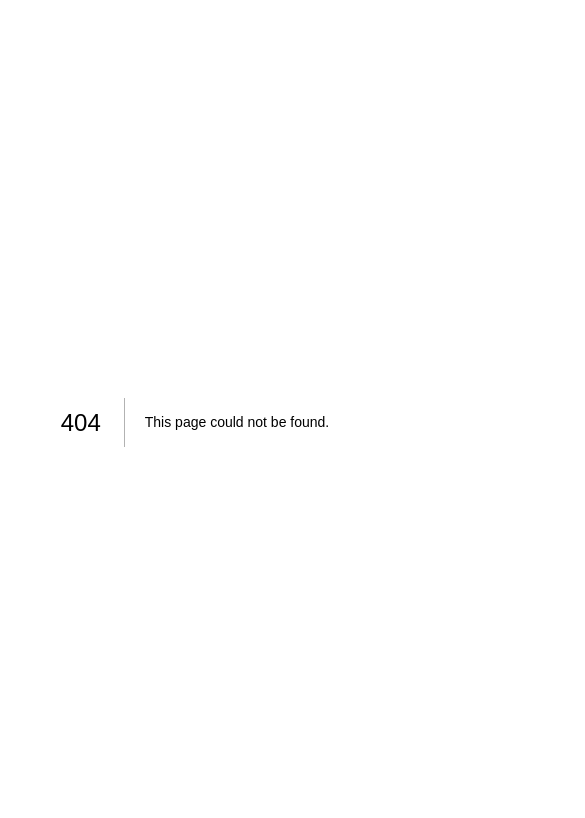
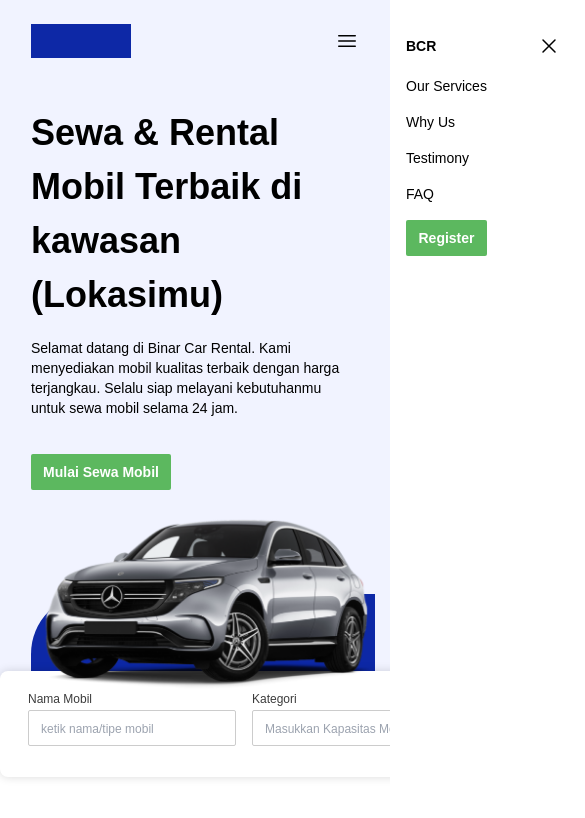
Before and after one commit to milhamfirmansyah/customer-car-rent, a Next.js app: page /cari-mobil in a window 390 px wide. Before the commit this address had no page. Shown: the top 818 px of the page, 585 px wide, since content can reach past the window. Built offline with nearby package versions, Linux system fonts and the light colour scheme.

Commit message:
created cari-mobil page & added input filter car

```diff
--- /dev/null
+++ b/app/cari-mobil/page.tsx
@@ -0,0 +1,53 @@
+import React from 'react';
+import Navbar from '../components/Navbar';
+import Hero from '../components/Hero';
+
+function page() {
+  return (
+    <>
+      <Navbar />
+      <Hero />
+      <div className="w-[1047px] h-[106px] bg-[#FFF] shadow-md mx-auto rounded-lg translate-y-[-42px] pl-[28px] pr-[20px] pt-[17px] pb-[31px] flex justify-between items-end">
+
+        {/* Nama Mobil */}
+        <div>
+          <label htmlFor="name" className="text-xs leading-[18px] font-light text-[#3C3C3C] mb-1">
+            Nama Mobil
+          </label>
+          <br />
+          <input type="search" id="name" placeholder="ketik nama/tipe mobil" className="w-[208px] h-9 py-[9px] px-3 outline-none border border-[#CCC] rounded-sm placeholder:text-xs placeholder:leading-[18px] placeholder:font-light" />
+        </div>
+
+        {/* Kategori */}
+        <div>
+          <label htmlFor="kategori" className="text-xs leading-[18px] font-light text-[#3C3C3C] mb-1">
+            Kategori
+          </label>
+          <br />
+          <input type="search" id="kategori" placeholder="Masukkan Kapasitas Mobil" className="w-[208px] h-9 py-[9px] px-3 outline-none border border-[#CCC] rounded-sm placeholder:text-xs placeholder:leading-[18px] placeholder:font-light" />
+        </div>
+
+        {/* Harga */}
+        <div>
+          <label htmlFor="harga" className="text-xs leading-[18px] font-light text-[#3C3C3C] mb-1">
+            Harga
+          </label>
+          <br />
+          <input type="search" id="harga" placeholder="Masukkan Harga Sewa per Hari" className="w-[219px] h-9 py-[9px] px-3 outline-none border border-[#CCC] rounded-sm placeholder:text-xs placeholder:leading-[18px] placeholder:font-light" />
+        </div>
+
+        {/* Status */}
+        <div>
+          <label htmlFor="status" className="text-xs leading-[18px] font-light text-[#3C3C3C] mb-1">
+            Status
+          </label>
+          <br />
+          <input type="search" id="status" placeholder="status" className="w-[208px] h-9 py-[9px] px-3 outline-none border border-[#CCC] rounded-sm placeholder:text-xs placeholder:leading-[18px] placeholder:font-light" />
+        </div>
+        <button className="w-[92px] h-9 bg-[#5CB85F] rounded-sm text-sm text-[#FFF] font-bold">Cari</button>
+      </div>
+    </>
+  );
+}
+
+export default page;
--- a/app/components/Hero.tsx
+++ b/app/components/Hero.tsx
@@ -1,15 +1,18 @@
 import React from 'react';
 import car from '../assets/CarHero.png';
 import Image from 'next/image';
+import Link from 'next/link';
 
 function Hero() {
   return (
     <div className="pt-[82px] bg-[#F1F3FF] w-full lg:pt-[144px]">
       <div className="flex flex-col max-w-[328px] mx-auto lg:flex-row lg:max-w-[1168px]">
-        <div className='lg:w-[600px]'>
+        <div className="lg:w-[600px]">
           <h1 className="text-4xl leading-[150%] font-bold pt-2 my-4 lg:w-[568px]">Sewa & Rental Mobil Terbaik di kawasan (Lokasimu)</h1>
           <p className="text-sm mb-9 lg:w-[550px]">Selamat datang di Binar Car Rental. Kami menyediakan mobil kualitas terbaik dengan harga terjangkau. Selalu siap melayani kebutuhanmu untuk sewa mobil selama 24 jam.</p>
-          <button className="w-[140px] h-9 bg-[#5CB85F] text-sm font-bold text-[#FFF] rounded-sm mb-6 lg:mb-[87px]">Mulai Sewa Mobil</button>
+          <Link href={'cari-mobil'}>
+            <button className="w-[140px] h-9 bg-[#5CB85F] text-sm font-bold text-[#FFF] rounded-sm mb-6 lg:mb-[87px]">Mulai Sewa Mobil</button>
+          </Link>
         </div>
         <div className="h-[199px] relative lg:h-auto">
           <Image src={car} alt="car" className="min-w-[344px] z-40 absolute top-0 right-[-16px] lg:right-[-704px] lg:min-w-[704px] lg:top-[-52px]" />
--- a/app/globals.css
+++ b/app/globals.css
@@ -10,3 +10,7 @@ body {
     height: 3000px;
     overflow-x: hidden;
 }
+
+.shadow-md {
+    box-shadow: 0px 0px 10px 0px rgba(0, 0, 0, 0.15);
+}
```
